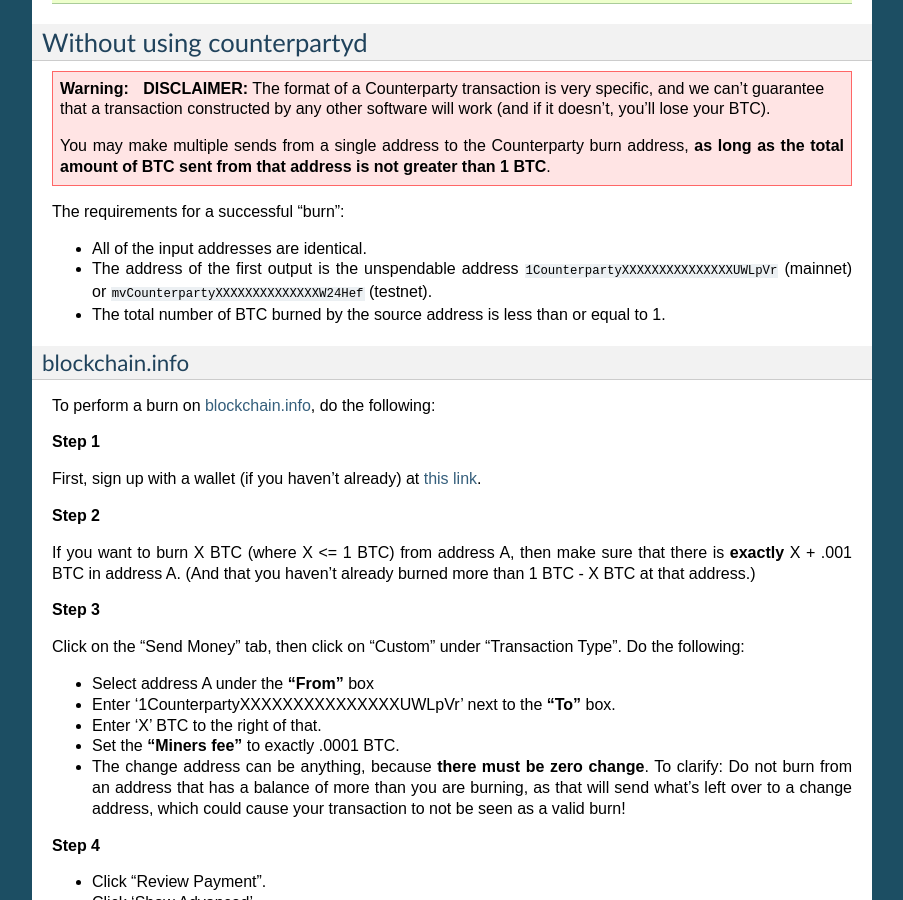
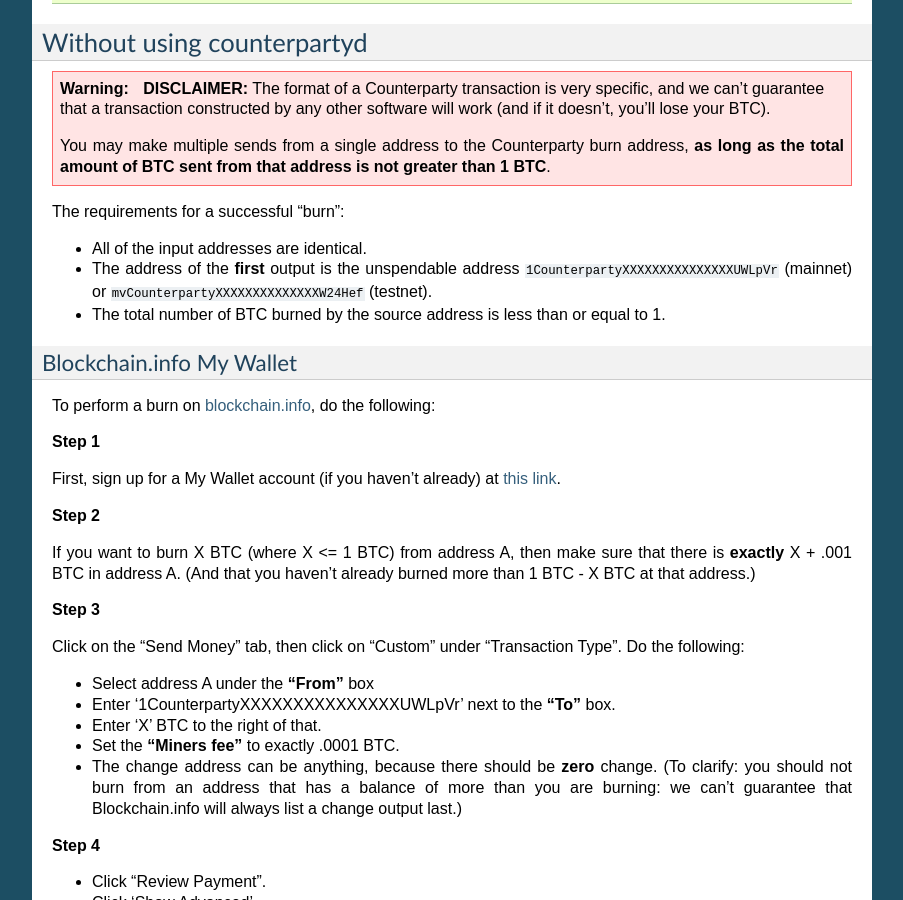
Before and after one commit to CounterpartyXCP/federatednode, a Sphinx documentation site: the page built from docs/HowToBurn.rst, in a window 1280 px wide and 900 px high, scrolled down 565 px. Shown: the whole window, without its empty margins (198-1101 px from the left). Built offline with Sphinx 7.4.7, drawn with Linux system fonts in a browser that asks for light colours; some of the changed text lies outside the part shown.

Commit message:
tweaked My Wallet instructions

```diff
--- a/docs/HowToBurn.rst
+++ b/docs/HowToBurn.rst
@@ -44,19 +44,19 @@
 The requirements for a successful "burn":
 
 - All of the input addresses are identical.
-- The address of the first output is the unspendable address ``1CounterpartyXXXXXXXXXXXXXXXUWLpVr`` (mainnet)
+- The address of the **first** output is the unspendable address ``1CounterpartyXXXXXXXXXXXXXXXUWLpVr`` (mainnet)
   or ``mvCounterpartyXXXXXXXXXXXXXXW24Hef`` (testnet).
 - The total number of BTC burned by the source address is less than or equal to 1.
 
 
-blockchain.info
+Blockchain.info My Wallet
 ~~~~~~~~~~~~~~~~~~~~~~~~~~~~~~~~~
 
 To perform a burn on `blockchain.info <http://blockchain.info>`__, do the following:
 
 **Step 1**
 
-First, sign up with a wallet (if you haven't already) at `this link <https://blockchain.info/wallet/new>`__.
+First, sign up for a My Wallet account (if you haven't already) at `this link <https://blockchain.info/wallet/new>`__.
 
 **Step 2**
 
@@ -71,9 +71,8 @@
 - Enter '1CounterpartyXXXXXXXXXXXXXXXUWLpVr' next to the **"To"** box.
 - Enter 'X' BTC to the right of that.
 - Set the **"Miners fee"** to exactly .0001 BTC.
-- The change address can be anything, because **there must be zero change**. To clarify: Do not burn from an
-  address that has a balance of more than you are burning, as that will send what's left over to a change
-  address, which could cause your transaction to not be seen as a valid burn!
+- The change address can be anything, because there should be **zero** change. (To clarify: you should not burn from an
+  address that has a balance of more than you are burning: we can't guarantee that Blockchain.info will always list a change output last.)
 
 **Step 4**
 
```
